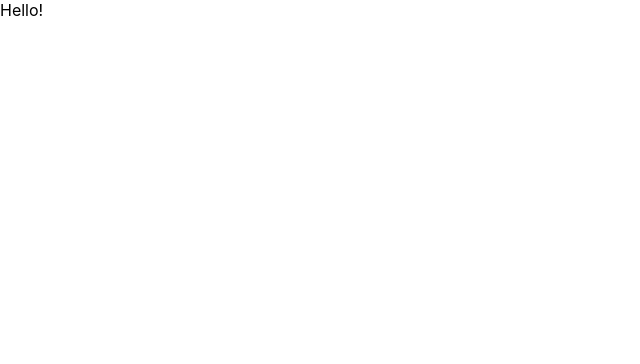
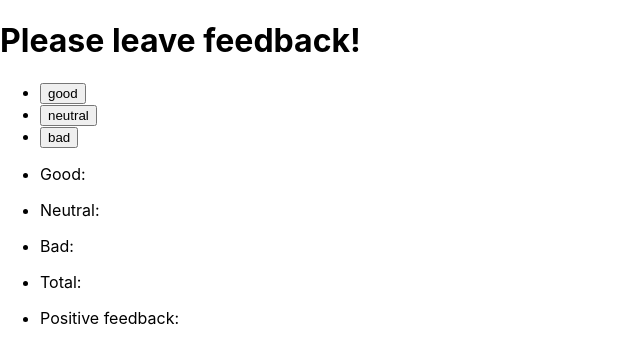
Before and after one commit to Balor1989/goit-react-hw-02-feedback, a React (Create React App) app: page / in a window 1280 px wide. Shown: the top 364 px of the page, without its empty margins (0-640 px from the left). Built offline with nearby package versions, Linux system fonts and the light colour scheme.

Commit message:
adds initial markup

```diff
--- a/src/App.js
+++ b/src/App.js
@@ -1,12 +1,11 @@
 // import './App.css';
+import Feedback from "./Feedback";
 
 function App() {
   return (
-    <div className="App">
-      <header className="App-header">
-        Hello!
-      </header>
-    </div>
+    <>
+       <Feedback />
+    </>
   );
 }
 
--- /dev/null
+++ b/src/Feedback/Feedback.js
@@ -0,0 +1,25 @@
+import { Component } from "react/cjs/react.production.min"
+import FeedbackButtons from "./FeedbackButton"
+import FeedbackTitle from "./FeedbackTitle"
+import Statistics from "./Statistics"
+
+class Feedback extends Component {
+
+    state = {
+        good: 0,
+        neutral: 0,
+        bad:0
+}
+
+    render() {
+        return (
+            <>
+            <FeedbackTitle title={'Please leave feedback!'} />
+            <FeedbackButtons options={['good', 'neutral', 'bad']} />
+            <Statistics options={['Good: ', 'Neutral: ', 'Bad: ', 'Total: ', 'Positive feedback: ']} />
+            </>
+        )
+    }
+}
+
+export default Feedback
--- /dev/null
+++ b/src/Feedback/FeedbackButton.js
@@ -0,0 +1,18 @@
+import propTypes from "prop-types"
+
+
+const FeedbackButtons = ({options}) => (
+
+            <ul>
+                {options.map(option => (
+                    <li key = {option}>
+                        <button type="button">{option}</button>
+                    </li>
+                ))}
+            </ul>)
+
+export default FeedbackButtons
+
+FeedbackButtons.propTypes = {
+    options: propTypes.array
+}
--- /dev/null
+++ b/src/Feedback/FeedbackTitle.js
@@ -0,0 +1,12 @@
+import propTypes from "prop-types"
+
+
+const FeedbackTitle = ({title}) =>(
+    <h1>{title}</h1>
+)
+
+export default FeedbackTitle
+
+FeedbackTitle.propTypes = {
+    titte: propTypes.string
+}
--- /dev/null
+++ b/src/Feedback/Statistics.js
@@ -0,0 +1,12 @@
+
+const Statistics = ({options}) => (
+    <ul>
+        {options.map(option => (
+            <li key={option}>
+                <p>{option}</p>
+         </li>
+     ))}
+    </ul>
+)
+
+export default Statistics
--- /dev/null
+++ b/src/Feedback/index.js
@@ -0,0 +1 @@
+export {default} from './Feedback'
```
